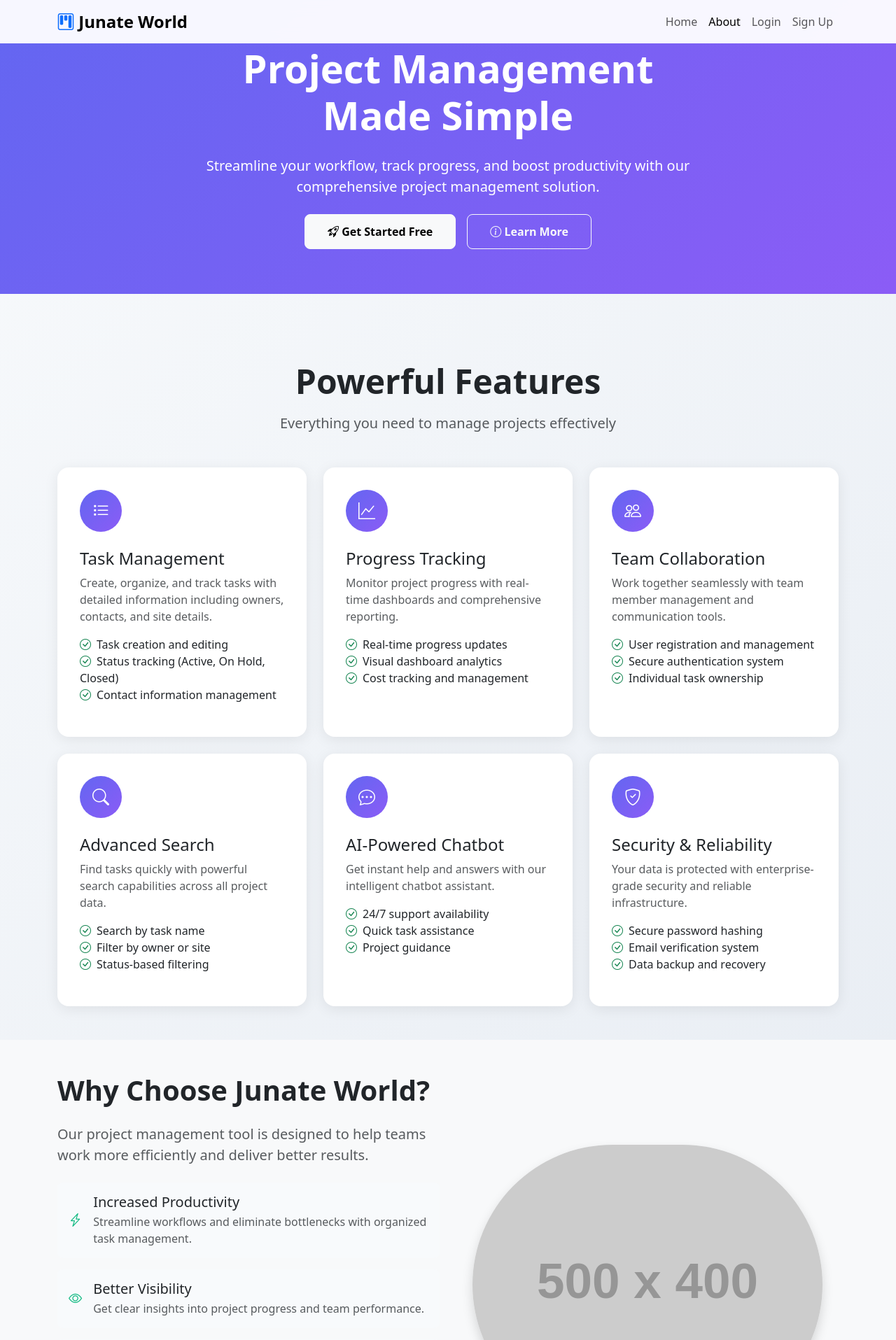
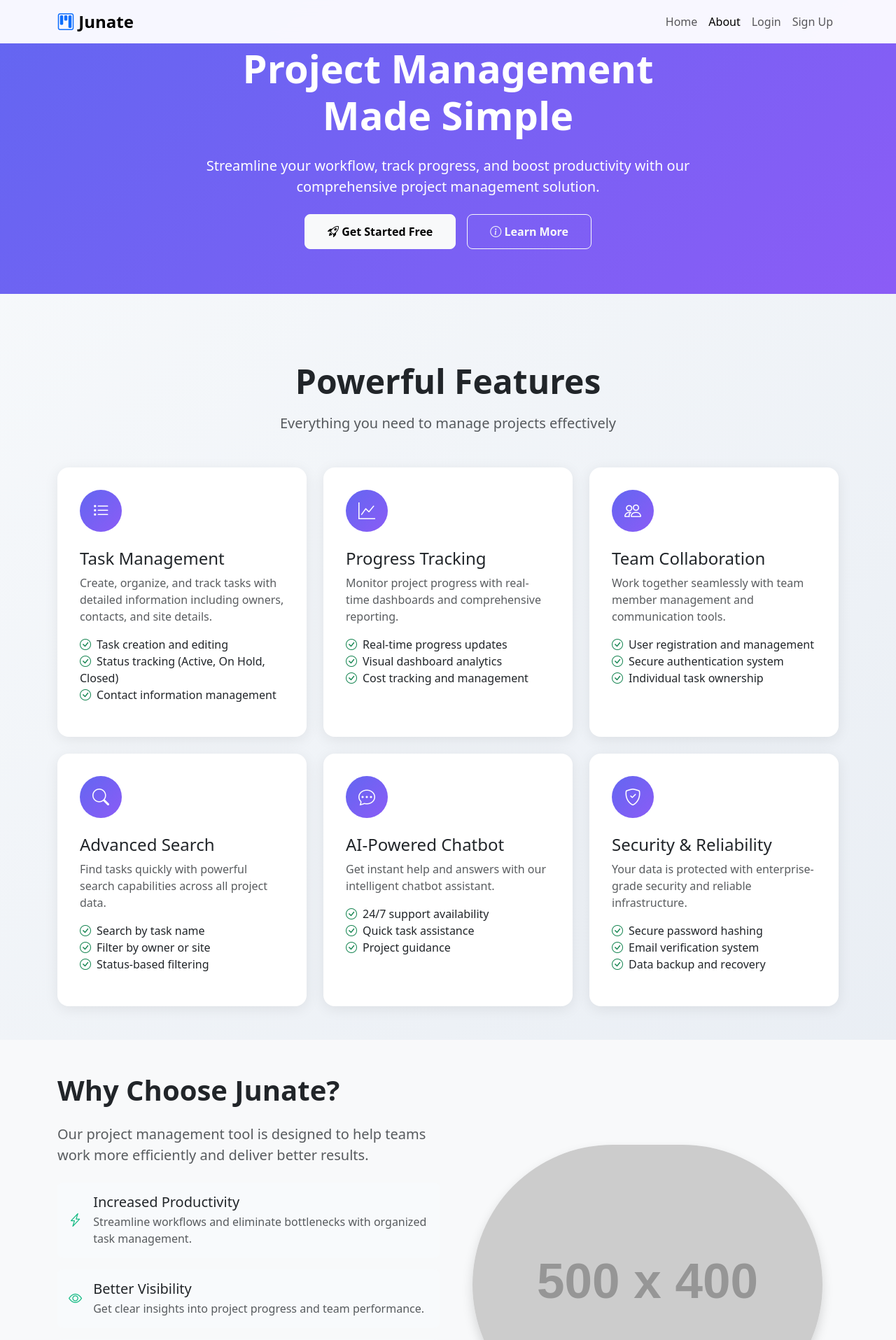
Before and after one commit to Junate-World/junate, a Flask app: page /about in a window 1280 px wide. Shown: the top 1915 px of the page at 70% size. Run offline with Flask 2, Linux system fonts and the light colour scheme; grey boxes labelled with a size stand in for pictures from a placeholder-image service; some libraries are stand-ins or nearby versions.

Commit message:
Naming Convention

```diff
--- a/templates/about.html
+++ b/templates/about.html
@@ -3,7 +3,7 @@
 <head>
   <meta charset="UTF-8">
   <meta name="viewport" content="width=device-width, initial-scale=1.0">
-  <title>About - Junate World Project Management Tool</title>
+  <title>About - Junate Project Management Tool</title>
   <link rel="stylesheet" href="https://cdn.jsdelivr.net/npm/bootstrap@5.3.0/dist/css/bootstrap.min.css">
   <link rel="stylesheet" href="https://cdn.jsdelivr.net/npm/bootstrap-icons@1.10.5/font/bootstrap-icons.css">
   <link rel="icon" type="image/x-icon" href="{{ url_for('static', filename='my-favicon.ico') }}">
@@ -103,7 +103,7 @@
   <nav class="navbar navbar-expand-lg navbar-light fixed-top">
     <div class="container">
       <a class="navbar-brand fw-bold fs-4" href="/">
-        <i class="bi bi-kanban text-primary"></i> Junate World
+        <i class="bi bi-kanban text-primary"></i> Junate
       </a>
       <div class="navbar-nav ms-auto">
         <a class="nav-link" href="/">Home</a>
@@ -241,7 +241,7 @@
     <div class="container">
       <div class="row align-items-center">
         <div class="col-lg-6">
-          <h2 class="display-6 fw-bold mb-4">Why Choose Junate World?</h2>
+          <h2 class="display-6 fw-bold mb-4">Why Choose Junate?</h2>
           <p class="lead text-muted mb-4">Our project management tool is designed to help teams work more efficiently and deliver better results.</p>
 
           <div class="benefit-item">
@@ -322,7 +322,7 @@
   <section class="cta-section">
     <div class="container text-center">
       <h2 class="display-5 fw-bold mb-4">Ready to Get Started?</h2>
-      <p class="lead mb-4">Join thousands of teams who are already using Junate World to manage their projects more effectively.</p>
+      <p class="lead mb-4">Join thousands of teams who are already using Junate to manage their projects more effectively.</p>
       <div class="d-flex justify-content-center gap-3">
         <a href="/" class="btn btn-primary-custom btn-custom" data-bs-toggle="modal" data-bs-target="#signupModal">
           <i class="bi bi-person-plus"></i> Create Free Account
@@ -337,7 +337,7 @@
   <!-- Footer -->
   <footer class="bg-dark text-light py-4">
     <div class="container text-center">
-      <p class="mb-0">&copy; 2024 Junate World Project Management Tool. All rights reserved.</p>
+      <p class="mb-0">&copy; 2024 Junate Project Management Tool. All rights reserved.</p>
     </div>
   </footer>
 
```
Also changed, not shown: templates/home.html (+4 -4 lines).
